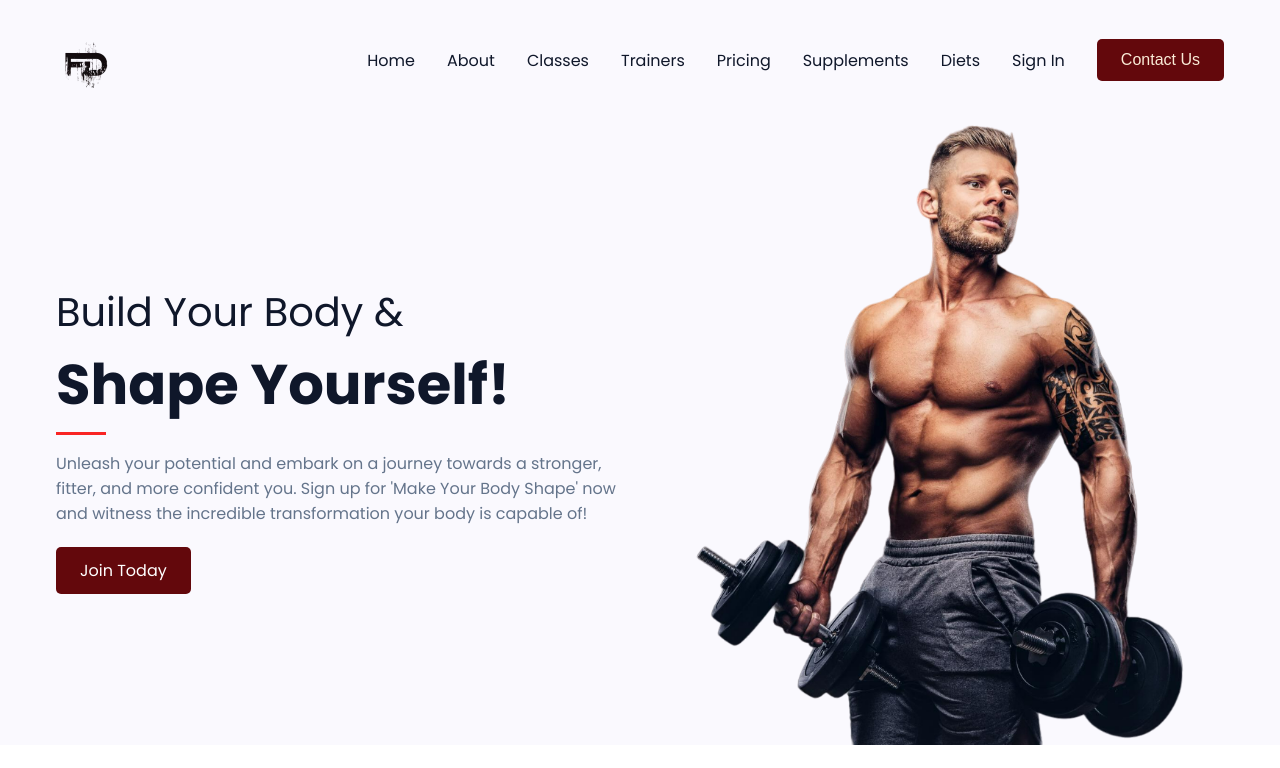
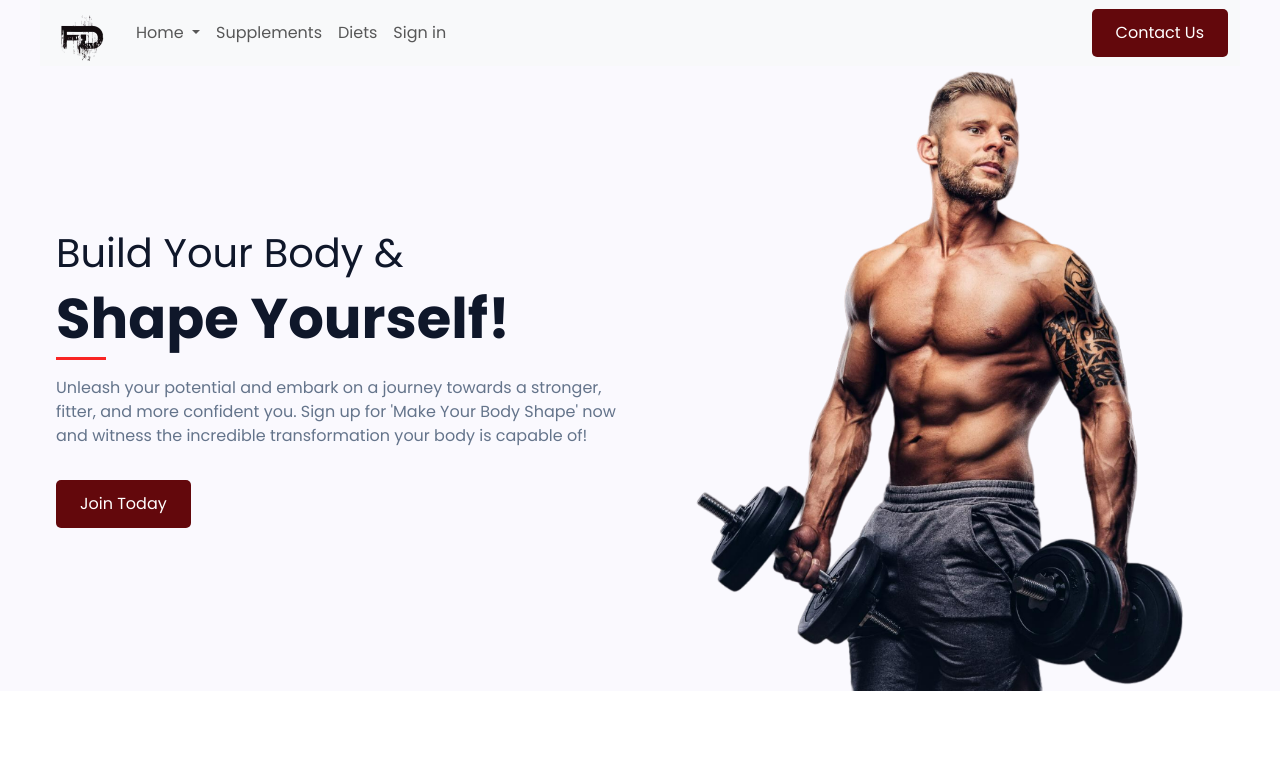
Before and after one commit to PriyaVerma1223/FITDESK, a plain HTML site: page index.html in a window 1280 px wide. Shown: the top 768 px of the page. Drawn offline with nearby package versions, Linux system fonts and the light colour scheme.

Commit message:
Add files via upload

```diff
--- a/index.html
+++ b/index.html
@@ -4,41 +4,60 @@
     <meta charset="UTF-8" />
     <meta name="viewport" content="width=device-width, initial-scale=1.0" />
     <link
-      href="https://cdn.jsdelivr.net/npm/remixicon@3.5.0/fonts/remixicon.css"
+      href="https://cdn.jsdelivr.net/npm/remixicon@4.3.0/fonts/remixicon.css"
       rel="stylesheet"
     />
     <link
+      href="https://cdn.jsdelivr.net/npm/bootstrap@5.3.3/dist/css/bootstrap.min.css"
       rel="stylesheet"
-      href="https://cdn.jsdelivr.net/npm/swiper@11/swiper-bundle.min.css"
+      integrity="sha384-QWTKZyjpPEjISv5WaRU9OFeRpok6YctnYmDr5pNlyT2bRjXh0JMhjY6hW+ALEwIH"
+      crossorigin="anonymous"
     />
     <link rel="stylesheet" href="styles.css" />
     <script type="module" src="./assets/firebase/firebaseauth.js"></script>
-    <title>FitFam | Gym Manangment System</title>
+    <title>FitDesk | Gym Manangment System</title>
   </head>
   <body>
-    <header class="# header">
-      <nav>
-        <div class="nav__header">
-          <div class="nav__logo">
-            <a href="#"><img src="assets/logo (2).png" alt="logo"/></a>
-          </div>
-          <div class="nav__menu__btn" id="menu-btn">
-            <span><i class="ri-menu-line"></i></span>
+
+    <!-- //header -->
+    <header class="header">
+           <nav class="navbar nav__header navbar-expand-lg bg-body-tertiary">
+        <div class="container-fluid d-flex">
+          <a class="navbar-brand nav__logo" href="#"><img src="assets/logo (2).png" alt="logo" /></a>
+          <button class="navbar-toggler" type="button" data-bs-toggle="collapse" data-bs-target="#navbarSupportedContent" aria-controls="navbarSupportedContent" aria-expanded="false" aria-label="Toggle navigation">
+            <span class="navbar-toggler-icon"></span>
+          </button>
+          <div class="collapse navbar-collapse" id="navbarSupportedContent">
+            <ul class="navbar-nav me-auto mb-2 mb-lg-0">
+              <li class="nav-item dropdown">
+                <a class="nav-link dropdown-toggle" href="#home" role="button" data-bs-toggle="dropdown" aria-expanded="false">
+                  Home
+                </a>
+                <ul class="dropdown-menu">
+                  <li><a class="dropdown-item" href="#about">About</a></li>
+                  <li><a class="dropdown-item" href="#class">Classes</a></li>
+                  <!-- <li><hr class="dropdown-divider"></li> -->
+                  <li><a class="dropdown-item" href="#trainer">Trainers</a></li>
+                  <li><a class="dropdown-item" href="#price">Pricing</a></li>
+                </ul>
+              </li>
+              <li class="nav-item">
+                <a class="nav-link" href="Supplements/Supplements.html">Supplements</a>
+              </li>
+              <li class="nav-item">
+                <a class="nav-link" href="Diets/Diet.html">Diets</a>
+              </li>
+              <li class="nav-item">
+                <a class="nav-link" href="./assets/login/login.html" >Sign in</a>
+              </li>
+            </ul>
+              <button class="btn">
+                <a class="contactUs" href="./contactpage/Contact.html"
+                  >Contact Us</a
+                >
+              </button>
           </div>
         </div>
-        <ul class="nav__links" id="nav-links">
-          <li class="link"><a href="#home">Home</a></li>
-          <li class="link"><a href="#about">About</a></li>
-          <li class="link"><a href="#class">Classes</a></li>
-          <li class="link"><a href="#trainer">Trainers</a></li>
-          <li class="link"><a href="#price">Pricing</a></li>
-          <li class="link"><a href="Supplements/Supplements.html">Supplements</a></li>
-          <li class="link"><a href="Diets/Diet.html">Diets</a></li>
-          <li class="link"><a href="./assets/login/login.html">Sign In</a></li>
-          <li class=" contactUs"><button class="btn">
-            <a class="contactUs" href="./contactpage/Contact.html">Contact Us</a>
-          </button></li>
-        </ul>
       </nav>
       <div class="section__container header__container" id="home">
         <div class="header__image">
@@ -54,12 +73,13 @@
             of!
           </p>
           <div class="header__btn">
-            <a href="./joinNow/JoinToday.html" class="btn">Join Today</a>
+            <a href="./joinToday/JoinToday.html" class="btn">Join Today</a>
           </div>
         </div>
       </div>
     </header>
 
+    <!-- //about -->
     <section class="section__container about__container" id="about">
       <div class="about__image">
         <img class="about__bg" src="assets/dot-bg.png" alt="bg" />
@@ -108,6 +128,7 @@
       </div>
     </section>
 
+    <!-- //classes -->
     <section class="section__container class__container" id="class">
       <h2 class="section__header">Our Classes</h2>
       <p class="section__description">
@@ -123,7 +144,11 @@
           <div class="class__content">
             <h4>Strength Training</h4>
             <p>Learn More →</p>
-            <a href="https://en.wikipedia.org/wiki/Strength_training" target="_blank">Resistance Training</a>
+            <a
+              href="https://en.wikipedia.org/wiki/Strength_training"
+              target="_blank"
+              >Resistance Training</a
+            >
           </div>
         </div>
         <div class="class__card">
@@ -132,7 +157,11 @@
           <div class="class__content">
             <h4>Flexibility & Mobility</h4>
             <p>Learn More →</p>
-            <a href="https://en.wikipedia.org/wiki/Flexibility_(anatomy)" target="_blank">Yoga & Pilates</a>
+            <a
+              href="https://en.wikipedia.org/wiki/Flexibility_(anatomy)"
+              target="_blank"
+              >Yoga & Pilates</a
+            >
           </div>
         </div>
         <div class="class__card">
@@ -141,7 +170,11 @@
           <div class="class__content">
             <h4>HIIT</h4>
             <p>Learn More →</p>
-            <a href="https://en.wikipedia.org/wiki/High-intensity_interval_training" target="_blank">Circuit Training</a>
+            <a
+              href="https://en.wikipedia.org/wiki/High-intensity_interval_training"
+              target="_blank"
+              >Circuit Training</a
+            >
           </div>
         </div>
         <div class="class__card">
@@ -150,12 +183,15 @@
           <div class="class__content">
             <h4>Group Fitness</h4>
             <p>Learn More →</p>
-            <a href="https://en.wikipedia.org/wiki/Zumba" target="_blank" >Zumba or Dance</a>
+            <a href="https://en.wikipedia.org/wiki/Zumba" target="_blank"
+              >Zumba or Dance</a
+            >
           </div>
         </div>
       </div>
     </section>
 
+    <!-- //trainers -->
     <section class="section__container trainer__container" id="trainer">
       <h2 class="section__header">Our Trainers</h2>
       <p class="section__description">
@@ -227,6 +263,7 @@
       </div>
     </section>
 
+    <!-- //pricing -->
     <section class="section__container price__container" id="price">
       <h2 class="section__header">Our Pricing</h2>
       <p class="section__description">
@@ -248,7 +285,9 @@
             <p>Smart workout plan</p>
             <p>At home workouts</p>
           </div>
-          <button class="btn"><a href="./joinNow//BasicPlan.html">Join Now</a></button>
+          <button class="btn">
+            <a href="./joinNow//BasicPlan.html">Join Now</a>
+          </button>
         </div>
         <div class="price__card">
           <div class="price__content">
@@ -264,7 +303,9 @@
             <p>Smart workout plan</p>
             <p>At home workouts</p>
           </div>
-          <button class="btn"><a href="./joinNow/WeeklyPlan.html">Join Now</a></button>
+          <button class="btn">
+            <a href="./joinNow/WeeklyPlan.html">Join Now</a>
+          </button>
         </div>
         <div class="price__card">
           <div class="price__content">
@@ -283,12 +324,14 @@
             <p>At home workouts</p>
             <p>Personal Training</p>
           </div>
-          <button class="btn"><a href="./joinNow/MonthlyPlan.html">Join Now</a></button>
+          <button class="btn">
+            <a href="./joinNow/MonthlyPlan.html">Join Now</a>
+          </button>
         </div>
       </div>
     </section>
 
-
+    <!-- //testimonials -->
     <section class="section__container client__container" id="client">
       <h2 class="section__header">What People Says About Us?</h2>
       <p class="section__description">
@@ -340,7 +383,6 @@
             </div>
           </div>
 
-
           <div class="swiper-slide">
             <div class="client__card">
               <img src="assets/client-4.jpg" alt="client" />
@@ -364,11 +406,10 @@
         <!--
     <div class="swiper-button-next"></div>
     <div class="swiper-button-prev"></div> -->
-
       </div>
     </section>
 
-
+    <!-- //footer -->
     <footer class="footer">
       <div class="section__container footer__container">
         <div class="footer__col">
@@ -420,7 +461,8 @@
     </footer>
 
     <script src="https://unpkg.com/scrollreveal"></script>
-    <script src="https://cdn.jsdelivr.net/npm/swiper@11/swiper-bundle.min.js"></script>
-    <script src="main.js"></script>
+    <!-- <script src="https://cdn.jsdelivr.net/npm/swiper@11/swiper-bundle.min.js"></script> -->
+    <script src="./main.js"></script>
+    <script src="https://cdn.jsdelivr.net/npm/bootstrap@5.3.3/dist/js/bootstrap.bundle.min.js" integrity="sha384-YvpcrYf0tY3lHB60NNkmXc5s9fDVZLESaAA55NDzOxhy9GkcIdslK1eN7N6jIeHz" crossorigin="anonymous"></script>
   </body>
 </html>
```
Lines whose indentation alone changed are shown as unchanged.
